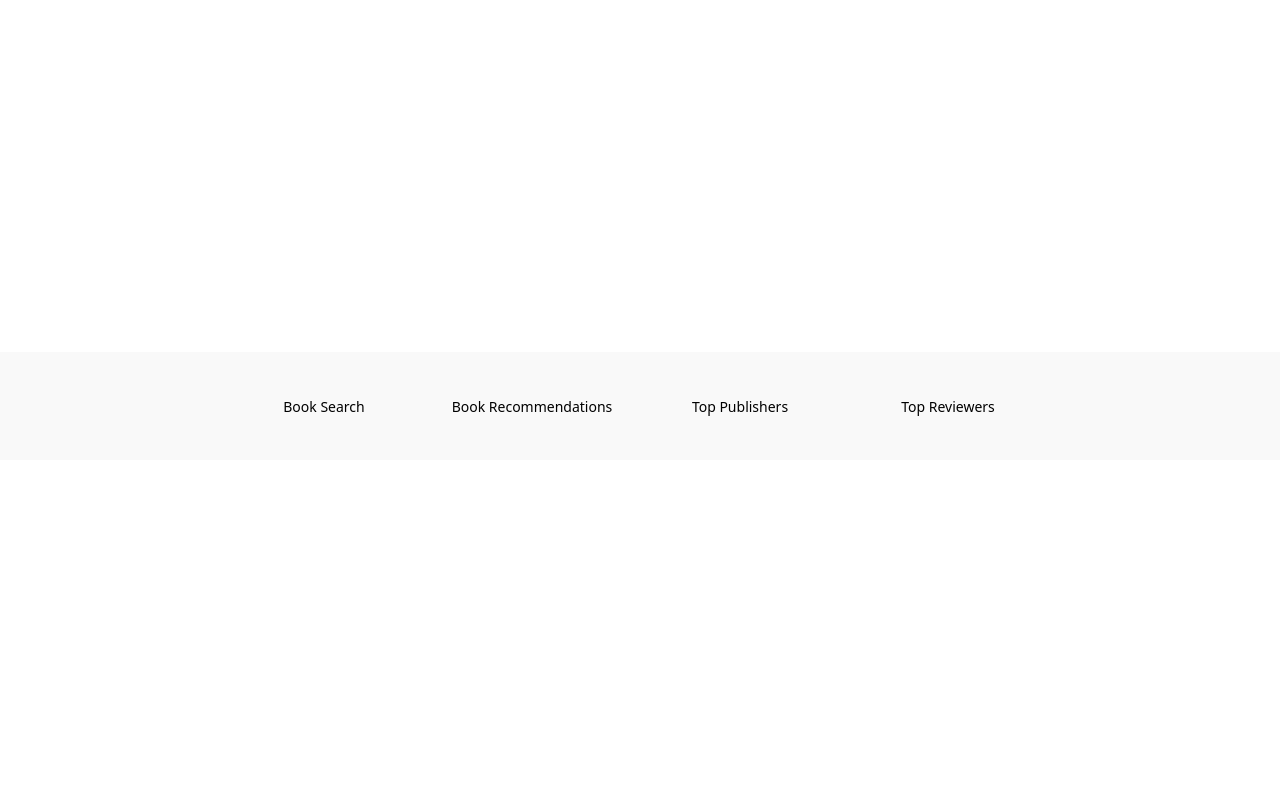
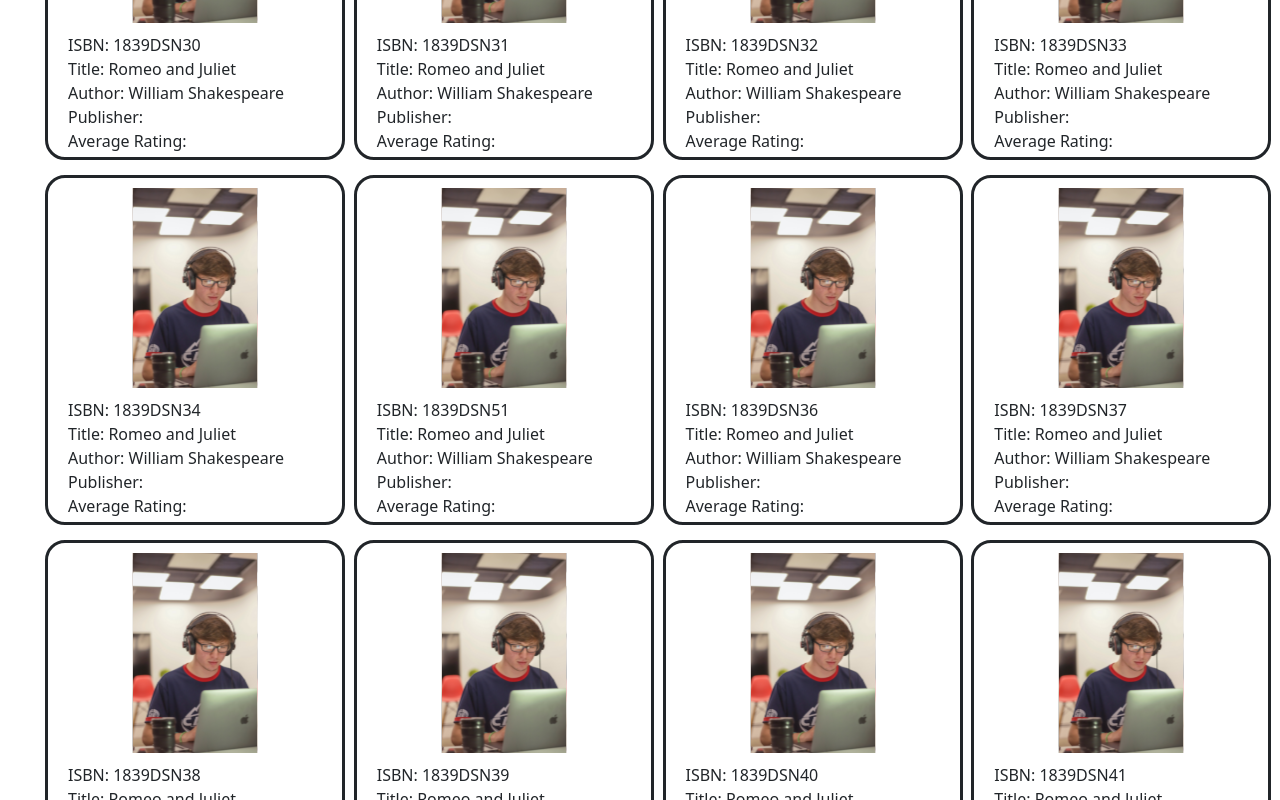
Before and after one commit to Aymenland/CIS-5500-Project-Repo, a React (Create React App) app in the folder books-database/: page /search in a window 1280 px wide. Shown: the part 340-1140 px from the top of the page. Before the commit the page ends 800 px from the top, so only its background shows below. Built offline with nearby package versions, Linux system fonts and the light colour scheme.

Commit message:
book-search page basic ui done

```diff
--- /dev/null
+++ b/books-database/src/components/BookComponent.css
@@ -0,0 +1,32 @@
+.book-container{
+  width: 300px;
+  height: 350px;
+  border: solid;
+  border-width: 3px;
+  margin-left: 15px;
+  padding: 10px;
+  border-radius: 20px;
+}
+
+.book-img{
+  width: 200px;
+  height: 200px;
+}
+
+.information{
+  margin-top: 10px;
+  margin-left: 10px;
+  display: flex;
+  flex-direction: column;
+  align-items: flex-start;
+}
+
+.books{
+  margin-left: 30px;
+  margin-right: 30px;
+  display: grid;
+  grid-template-columns: repeat(4, minmax(0, 1fr));
+  grid-template-rows: repeat(4, minmax(0, 1fr));
+  gap: 15px;
+  margin-bottom: 30px;
+}
--- /dev/null
+++ b/books-database/src/components/BookComponent.js
@@ -0,0 +1,39 @@
+import React from 'react';
+import './BookComponent.css';
+
+
+function BookComponent({ result }) {
+
+  const books = result.map( book => {
+    return(
+      <div key={book.ISBN} className='book-container'>
+        <img src={book.image.Default} alt="book-img" className='book-img'/>
+        <div className='information'>
+          <div>
+            ISBN: {book.ISBN}
+          </div>
+          <div>
+            Title: {book.Title}
+          </div>
+          <div>
+            Author: {book.Author}
+          </div>
+          <div>
+            Publisher: {book.Publisher}
+          </div>
+          <div>
+            Average Rating: {book.Average_Rating}
+          </div>
+        </div>
+      </div>
+    )
+  })
+
+  return(
+    <div className="books">
+      {books}
+    </div>
+  )
+}
+
+export default BookComponent;
--- a/books-database/src/components/Footer.css
+++ b/books-database/src/components/Footer.css
@@ -1,5 +1,4 @@
 .footer{
-  position: absolute;
   bottom: 0;
   width: 100%;
   height: 108px;
@@ -7,6 +6,7 @@
   background-color: rgb(134, 134, 134, 0.05);
   display: flex;
   align-items: center;
+  z-index: 30;
 }
 
 .footer-items{
--- a/books-database/src/pages/BookSearch.js
+++ b/books-database/src/pages/BookSearch.js
@@ -2,21 +2,180 @@ import React, {useState} from 'react';
 import './BookSearch.css';
 import SearchBar from '../components/SearchBar';
 import SearchFilters from '../components/SearchFilters';
+import BookComponent from '../components/BookComponent';
+import Pagination from '../components/Pagination';
+import Default from '../assets/Default.svg'
 
 
 function BookSearch() {
+  const [currentPage, setCurrentPage] = useState(1);
 
   const [filters, setFilters] = useState({
     book: 'default',
     rating: 'default',
     year: 'default',
   });
+  const rowsPerPage = 4;
+
+  const indexOfLastElement = currentPage * rowsPerPage * 4;
+  const indexOfFirstElement = indexOfLastElement - rowsPerPage * 4;
+
+  const bookResults = [
+    {
+      ISBN: "1839DSN30",
+      Title: "Romeo and Juliet",
+      Author: "William Shakespeare",
+      Pulisher: "Oxford University Press",
+      Average_Ratigs: 10,
+      image: {Default},
+    },
+    {
+      ISBN: "1839DSN31",
+      Title: "Romeo and Juliet",
+      Author: "William Shakespeare",
+      Pulisher: "Oxford University Press",
+      Average_Ratigs: 10,
+      image: {Default},
+    },
+    {
+      ISBN: "1839DSN32",
+      Title: "Romeo and Juliet",
+      Author: "William Shakespeare",
+      Pulisher: "Oxford University Press",
+      Average_Ratigs: 10,
+      image: {Default},
+    },
+    {
+      ISBN: "1839DSN33",
+      Title: "Romeo and Juliet",
+      Author: "William Shakespeare",
+      Pulisher: "Oxford University Press",
+      Average_Ratigs: 10,
+      image: {Default},
+    },
+    {
+      ISBN: "1839DSN34",
+      Title: "Romeo and Juliet",
+      Author: "William Shakespeare",
+      Pulisher: "Oxford University Press",
+      Average_Ratigs: 10,
+      image: {Default},
+    },
+    {
+      ISBN: "1839DSN51",
+      Title: "Romeo and Juliet",
+      Author: "William Shakespeare",
+      Pulisher: "Oxford University Press",
+      Average_Ratigs: 10,
+      image: {Default},
+    },
+    {
+      ISBN: "1839DSN36",
+      Title: "Romeo and Juliet",
+      Author: "William Shakespeare",
+      Pulisher: "Oxford University Press",
+      Average_Ratigs: 10,
+      image: {Default},
+    },
+    {
+      ISBN: "1839DSN37",
+      Title: "Romeo and Juliet",
+      Author: "William Shakespeare",
+      Pulisher: "Oxford University Press",
+      Average_Ratigs: 10,
+      image: {Default},
+    },
+    {
+      ISBN: "1839DSN38",
+      Title: "Romeo and Juliet",
+      Author: "William Shakespeare",
+      Pulisher: "Oxford University Press",
+      Average_Ratigs: 10,
+      image: {Default},
+    },
+    {
+      ISBN: "1839DSN39",
+      Title: "Romeo and Juliet",
+      Author: "William Shakespeare",
+      Pulisher: "Oxford University Press",
+      Average_Ratigs: 10,
+      image: {Default},
+    },
+    {
+      ISBN: "1839DSN40",
+      Title: "Romeo and Juliet",
+      Author: "William Shakespeare",
+      Pulisher: "Oxford University Press",
+      Average_Ratigs: 10,
+      image: {Default},
+    },
+    {
+      ISBN: "1839DSN41",
+      Title: "Romeo and Juliet",
+      Author: "William Shakespeare",
+      Pulisher: "Oxford University Press",
+      Average_Ratigs: 10,
+      image: {Default},
+    },
+    {
+      ISBN: "1839DSN42",
+      Title: "Romeo and Juliet",
+      Author: "William Shakespeare",
+      Pulisher: "Oxford University Press",
+      Average_Ratigs: 10,
+      image: {Default},
+    },
+    {
+      ISBN: "1839DSN43",
+      Title: "Romeo and Juliet",
+      Author: "William Shakespeare",
+      Pulisher: "Oxford University Press",
+      Average_Ratigs: 10,
+      image: {Default},
+    },
+    {
+      ISBN: "1839DSN44",
+      Title: "Romeo and Juliet",
+      Author: "William Shakespeare",
+      Pulisher: "Oxford University Press",
+      Average_Ratigs: 10,
+      image: {Default},
+    },
+    {
+      ISBN: "1839DSN45",
+      Title: "Romeo and Juliet",
+      Author: "William Shakespeare",
+      Pulisher: "Oxford University Press",
+      Average_Ratigs: 10,
+      image: {Default},
+    },
+    {
+      ISBN: "1839DSN46",
+      Title: "Romeo and Juliet",
+      Author: "William Shakespeare",
+      Pulisher: "Oxford University Press",
+      Average_Ratigs: 10,
+      image: {Default},
+    },
+    {
+      ISBN: "1839DSN47",
+      Title: "Romeo and Juliet",
+      Author: "William Shakespeare",
+      Pulisher: "Oxford University Press",
+      Average_Ratigs: 10,
+      image: {Default},
+    }
+  ]
+
+  const currentBooks = bookResults.slice(indexOfFirstElement, indexOfLastElement);
 
   return(
     <div>
       <div className='database-title'>Books Database</div>
       <SearchBar/>
       <SearchFilters filters={filters} setFilters={setFilters}/>
+      <BookComponent result={currentBooks} />
+      <Pagination currentPage={currentPage} setCurrentPage={setCurrentPage} dataLength={bookResults.length} indexOfLastRow={indexOfLastElement} />
     </div>
   )
 }
--- a/books-database/src/pages/TopReviewers.js
+++ b/books-database/src/pages/TopReviewers.js
@@ -7,7 +7,7 @@ const config = require('../config.json')
 function TopReviewers() {
 
   const [currentPage, setCurrentPage] = useState(1);
-  const [rowsPerPage, setRowsPerPage] = useState(15);
+  const rowsPerPage = 15;
   const [dbResult, setDbResult] = useState([]);
 
   const indexOfLastRow = currentPage * rowsPerPage;
```
Also changed, not shown: books-database/src/assets/Default.svg (added).
